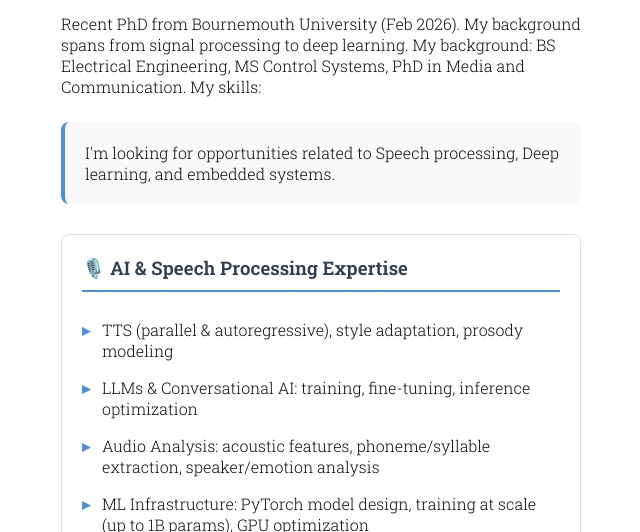
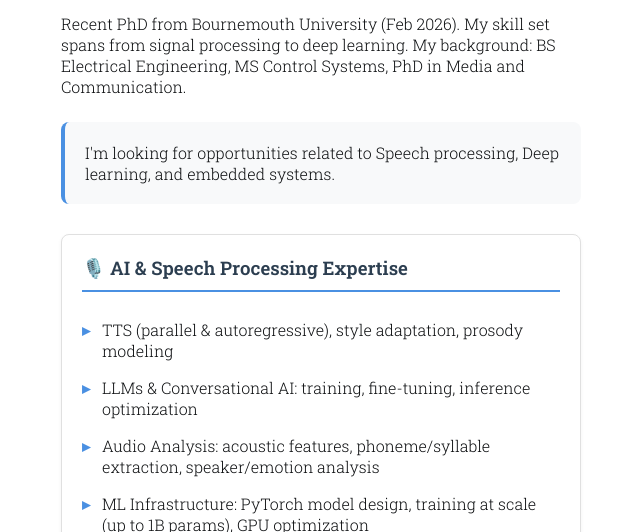
Before and after one commit to tabahi/aboutme, a plain HTML site: page index.html in a window 1280 px wide. Shown: the part 268-800 px from the top of the page, without its empty margins (319-959 px from the left). Drawn offline with Linux system fonts and the light colour scheme.

Commit message:
Update index.html

```diff
--- a/index.html
+++ b/index.html
@@ -156,7 +156,7 @@
         </div>
         <div class="page-body">
           <div class="about">
-        <p>Recent PhD from Bournemouth University (Feb 2026). My background spans from signal processing to deep learning. My background: BS Electrical Engineering, MS Control Systems, PhD in Media and Communication. My skills:</p>
+        <p>Recent PhD from Bournemouth University (Feb 2026). My skill set spans from signal processing to deep learning. My background: BS Electrical Engineering, MS Control Systems, PhD in Media and Communication.</p>
     </div>
 
     <div class="skills-intro">
```
